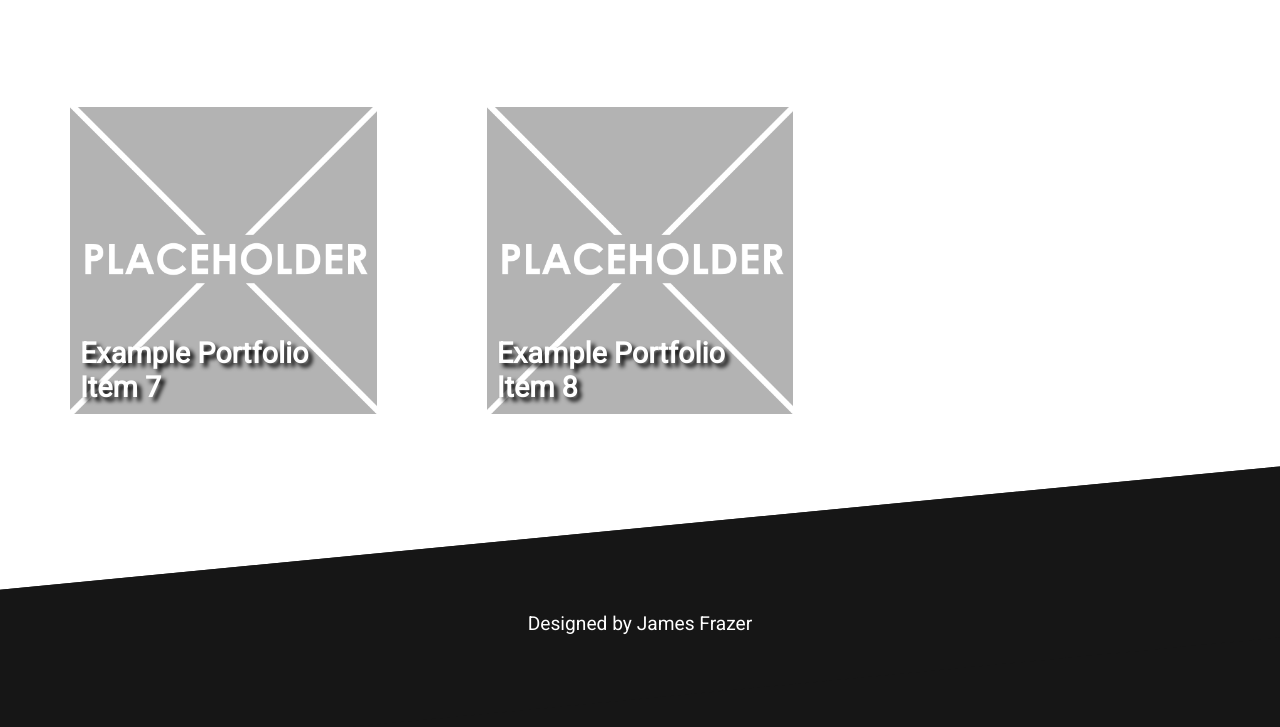
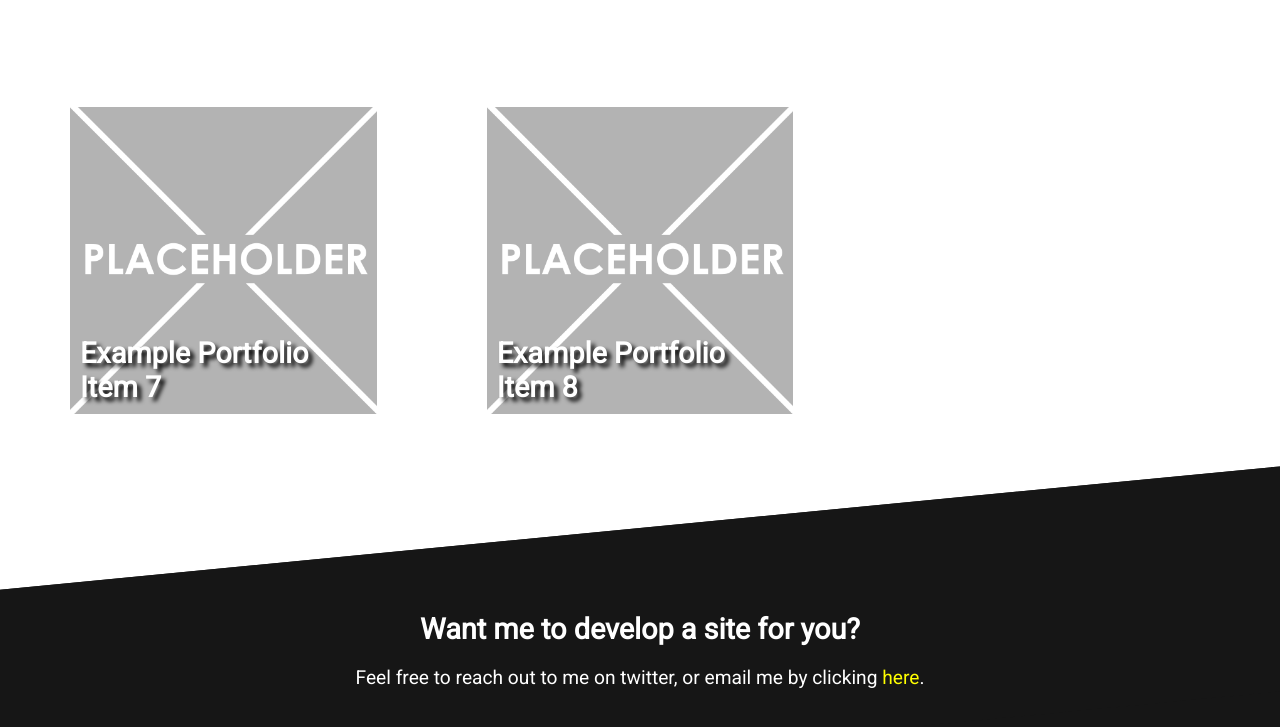
Before and after one commit to J4FZ/landing-page, a plain HTML site: page index.html in a window 1280 px wide. Shown: the part 2961-3688 px from the top of the page. Drawn offline with nearby package versions, Linux system fonts and the light colour scheme.

Commit message:
Update index.html

```diff
--- a/index.html
+++ b/index.html
@@ -145,7 +145,10 @@
 	</div>
 
 	<footer class="zone diagonal-t">
-		<div class="diagwr"><p class="text-center">Designed by James Frazer</p></div>
+		<div class="diagwr">
+			<h3 class="text-center">Want me to develop a site for you?</h3>
+			<p class="text-center">Feel free to reach out to me on twitter, or email me by clicking <a class="link" href="mailto:jamesfrazeryt@gmail.com?subject=I'd%20like%20a%20website&body=Please%20enter%20what%20type%20of%20website%20you%20would%20like%20and%20any%20other%20relevant%20information.">here</a>.</p>
+		</div>
 	</footer>
 <script type="text/javascript" src="./scripts/particles.js"></script>
 <script src="https://kit.fontawesome.com/26534dd4d2.js" crossorigin="anonymous"></script> <!-- font awesome (button icons)-->
```
